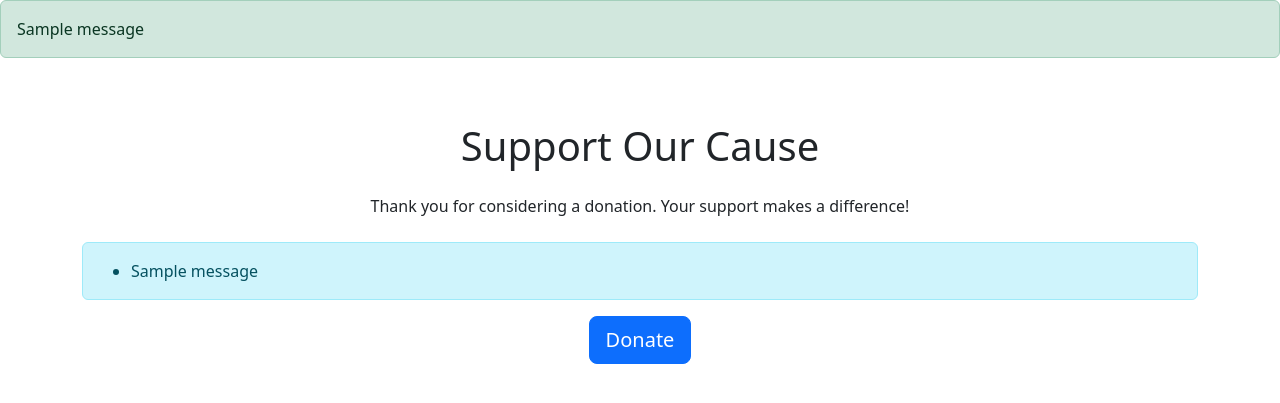
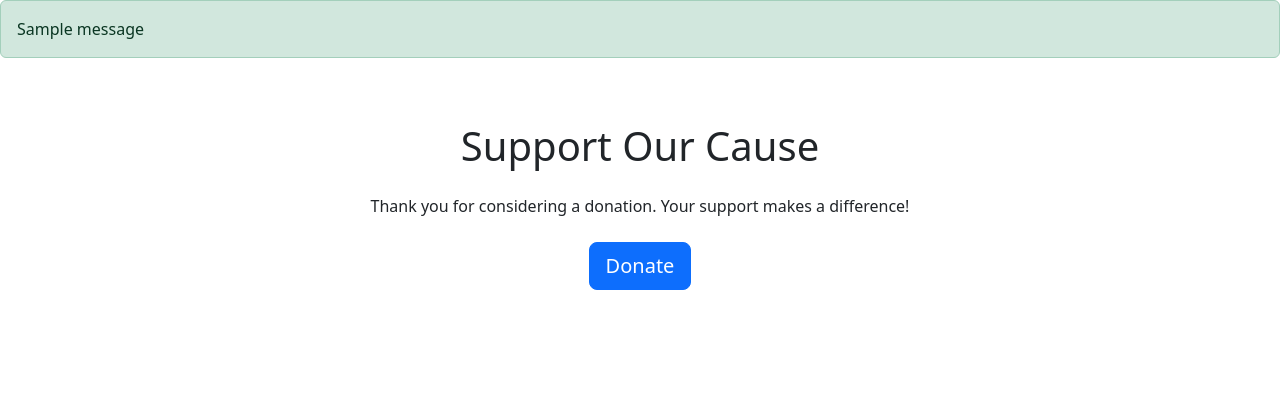
Before and after one commit to dentolos19/ecoprimers, a Flask app: template src/templates/donation.html in a window 1280 px wide. Shown: the part 70-473 px from the top of the page. Run offline with Flask 3, Linux system fonts and the light colour scheme; the template is opened without the code that fills it: most values are stand-ins (such as "Sample title", 1, 10 or a date in 2020); one stand-in notice (Sample message) is shown; some libraries are stand-ins or nearby versions.

Commit message:
fixed error in message flashing

```diff
--- a/src/templates/donation.html
+++ b/src/templates/donation.html
@@ -6,18 +6,6 @@
 <div class="container mt-5">
     <h1 class="text-center mb-4">Support Our Cause</h1>
     <p class="text-center mb-4">Thank you for considering a donation. Your support makes a difference!</p>
-
-    {% with messages = get_flashed_messages(with_categories=true) %}
-        {% if messages %}
-            <div class="alert alert-info">
-                <ul class="mb-0">
-                    {% for category, message in messages %}
-                        <li class="{{ category }}">{{ message }}</li>
-                    {% endfor %}
-                </ul>
-            </div>
-        {% endif %}
-    {% endwith %}
 
     <div class="d-flex justify-content-center">
         <form id="donation-form" class="text-center">
```
